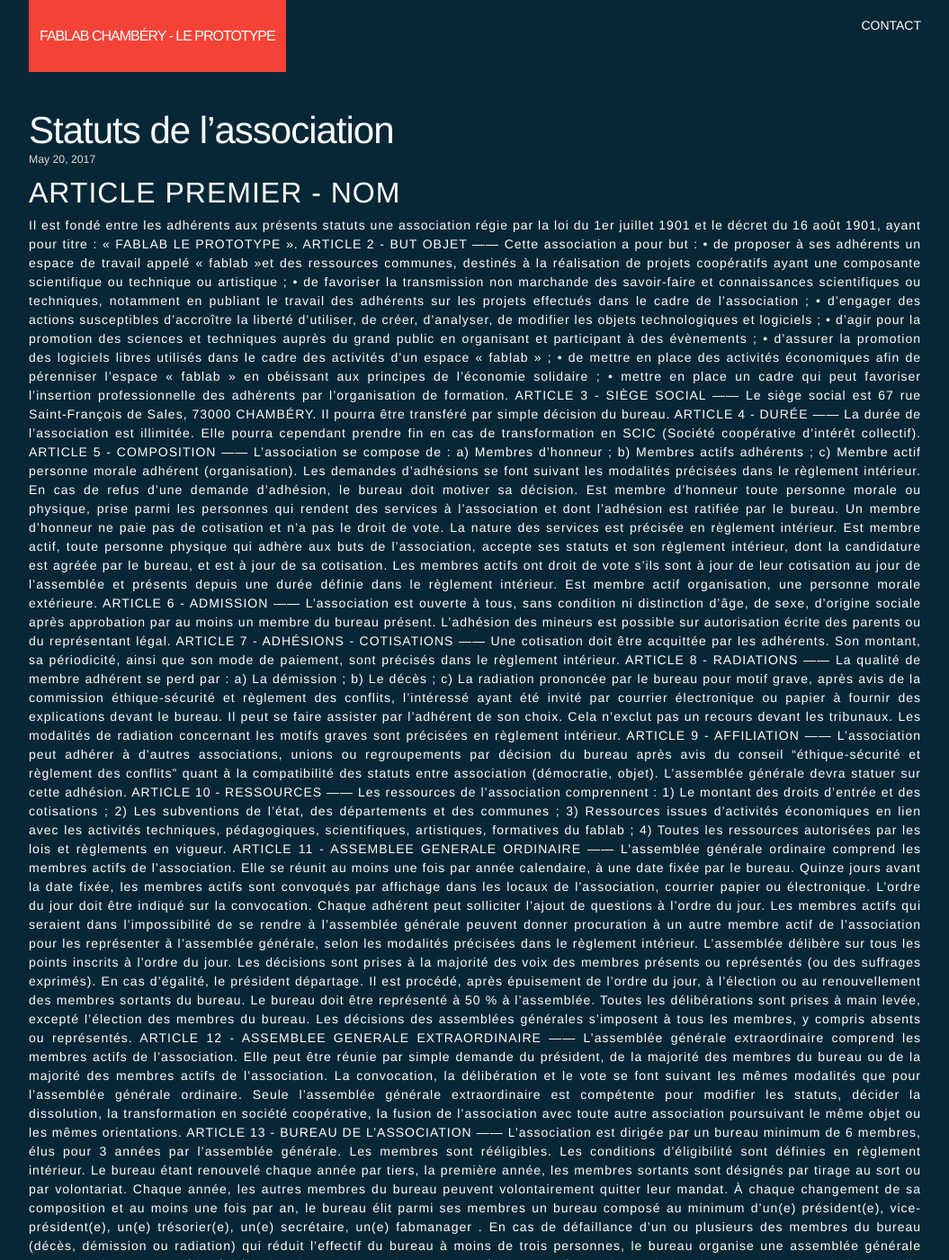
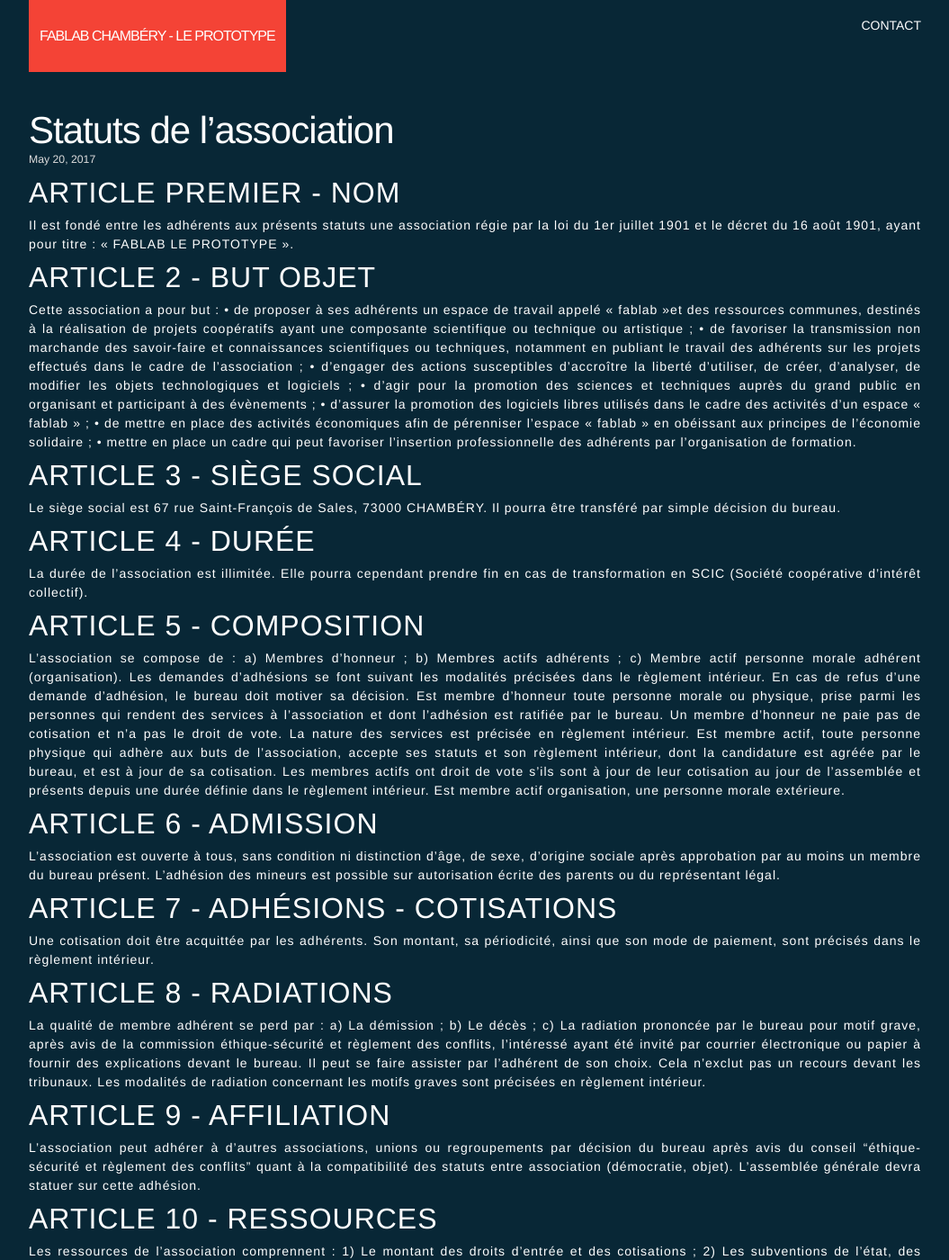
Before and after one commit to fablab-leprototype/fablab-leprototype.github.io, a Jekyll site: the page built from _posts/2017-05-20-statutsdelassociation.markdown, in a window 1280 px wide and 1400 px high. Shown: the whole window at 90% size, without its empty margins (112-1167 px from the left). Built offline with Jekyll 4.4.1, drawn with Linux system fonts in a browser that asks for light colours; nearby versions of some CDN libraries; some of the changed text lies outside the part shown.

Commit message:
headers 2
##

```diff
--- a/_posts/2017-05-20-statutsdelassociation.markdown
+++ b/_posts/2017-05-20-statutsdelassociation.markdown
@@ -7,11 +7,9 @@ height:  1
 date:   2017-05-20 11:30:45 +0200
 categories: jekyll update
 ---
-ARTICLE PREMIER - NOM
-------
+## ARTICLE PREMIER - NOM
 Il est fondé entre les adhérents aux présents statuts une association régie par la loi du 1er juillet 1901 et le décret du 16 août 1901, ayant pour titre : « FABLAB LE PROTOTYPE ».
-ARTICLE 2 - BUT OBJET
-------
+## ARTICLE 2 - BUT OBJET
 Cette association a pour but :
 • de proposer à ses adhérents un espace de travail appelé « fablab »et des ressources communes, destinés à la réalisation de projets coopératifs ayant une composante scientifique ou technique ou artistique ;
 • de favoriser la transmission non marchande des savoir-faire et connaissances scientifiques ou techniques, notamment en publiant le travail des adhérents sur les projets effectués dans le cadre de l’association ;
@@ -20,14 +18,11 @@ Cette association a pour but :
 • d'assurer la promotion des logiciels libres utilisés dans le cadre des activités d’un espace « fablab » ;
 • de mettre en place des activités économiques afin de pérenniser l’espace « fablab » en obéissant aux principes de l’économie solidaire ;
 • mettre en place un cadre qui peut favoriser l'insertion professionnelle des adhérents par l’organisation de formation.
-ARTICLE 3 - SIÈGE SOCIAL
-------
+## ARTICLE 3 - SIÈGE SOCIAL
 Le siège social est 67 rue Saint-François de Sales, 73000 CHAMBÉRY. Il pourra être transféré par simple décision du bureau.
-ARTICLE 4 - DURÉE
-------
+## ARTICLE 4 - DURÉE
 La durée de l’association est illimitée. Elle pourra cependant prendre fin en cas de transformation en SCIC (Société coopérative d’intérêt collectif).
-ARTICLE 5 - COMPOSITION
-------
+## ARTICLE 5 - COMPOSITION
 L'association se compose de :
 a) Membres d'honneur ;
 b) Membres actifs adhérents ;
@@ -37,40 +32,32 @@ Est membre d’honneur toute personne morale ou physique, prise parmi les person
 Est membre actif, toute personne physique qui adhère aux buts de l’association, accepte ses statuts et son règlement intérieur, dont la candidature est agréée par le bureau, et est à jour de sa cotisation.
 Les membres actifs ont droit de vote s’ils sont à jour de leur cotisation au jour de l’assemblée et présents depuis une durée définie dans le règlement intérieur.
 Est membre actif organisation, une personne morale extérieure.
-ARTICLE 6 - ADMISSION
-------
+## ARTICLE 6 - ADMISSION
 L’association est ouverte à tous, sans condition ni distinction d’âge, de sexe, d’origine sociale après approbation par au moins un membre du bureau présent. L’adhésion des mineurs est possible sur autorisation écrite des parents ou du représentant légal.
-ARTICLE 7 - ADHÉSIONS - COTISATIONS
-------
+## ARTICLE 7 - ADHÉSIONS - COTISATIONS
 Une cotisation doit être acquittée par les adhérents. Son montant, sa périodicité, ainsi que son mode de paiement, sont précisés dans le règlement intérieur.
-ARTICLE 8 - RADIATIONS
-------
+## ARTICLE 8 - RADIATIONS
 La qualité de membre adhérent se perd par :
 a) La démission ;
 b) Le décès ;
 c) La radiation prononcée par le bureau pour motif grave, après avis de la commission éthique-sécurité et règlement des conflits, l'intéressé ayant été invité par courrier électronique ou papier à fournir des explications devant le bureau. Il peut se faire assister par l’adhérent de son choix. Cela n’exclut pas un recours devant les tribunaux. Les modalités de radiation concernant les motifs graves sont précisées en règlement intérieur.
-ARTICLE 9 - AFFILIATION
-------
+## ARTICLE 9 - AFFILIATION
 L’association peut adhérer à d’autres associations, unions ou regroupements par décision du bureau après avis du conseil “éthique-sécurité et règlement des conflits” quant à la compatibilité des statuts entre association (démocratie, objet). L’assemblée générale devra statuer sur cette adhésion.
-ARTICLE 10 - RESSOURCES
-------
+## ARTICLE 10 - RESSOURCES
 Les ressources de l'association comprennent :
 1) Le montant des droits d'entrée et des cotisations ;
 2) Les subventions de l'état, des départements et des communes ;
 3) Ressources issues d'activités économiques en lien avec les activités techniques, pédagogiques, scientifiques, artistiques, formatives du fablab ;
 4) Toutes les ressources autorisées par les lois et règlements en vigueur.
-ARTICLE 11 - ASSEMBLEE GENERALE ORDINAIRE
-------
+## ARTICLE 11 - ASSEMBLEE GENERALE ORDINAIRE
 L’assemblée générale ordinaire comprend les membres actifs de l’association. Elle se réunit au moins une fois par année calendaire, à une date fixée par le bureau. Quinze jours avant la date fixée, les membres actifs sont convoqués par affichage dans les locaux de l’association, courrier papier ou électronique. L’ordre du jour doit être indiqué sur la convocation.
 Chaque adhérent peut solliciter l’ajout de questions à l’ordre du jour.
 Les membres actifs qui seraient dans l’impossibilité de se rendre à l’assemblée générale peuvent donner procuration à un autre membre actif de l’association pour les représenter à l’assemblée générale, selon les modalités précisées dans le règlement intérieur. L’assemblée délibère sur tous les points inscrits à l’ordre du jour.
 Les décisions sont prises à la majorité des voix des membres présents ou représentés (ou des suffrages exprimés). En cas d’égalité, le président départage. Il est procédé, après épuisement de l'ordre du jour, à l’élection ou au renouvellement des membres sortants du bureau. Le bureau doit être représenté à 50 % à l’assemblée.
 Toutes les délibérations sont prises à main levée, excepté l’élection des membres du bureau. Les décisions des assemblées générales s’imposent à tous les membres, y compris absents ou représentés.
-ARTICLE 12 - ASSEMBLEE GENERALE EXTRAORDINAIRE
-------
+## ARTICLE 12 - ASSEMBLEE GENERALE EXTRAORDINAIRE
 L’assemblée générale extraordinaire comprend les membres actifs de l’association. Elle peut être réunie par simple demande du président, de la majorité des membres du bureau ou de la majorité des membres actifs de l’association. La convocation, la délibération et le vote se font suivant les mêmes modalités que pour l’assemblée générale ordinaire. Seule l’assemblée générale extraordinaire est compétente pour modifier les statuts, décider la dissolution, la transformation en société coopérative, la fusion de l’association avec toute autre association poursuivant le même objet ou les mêmes orientations.
-ARTICLE 13 - BUREAU DE L’ASSOCIATION
-------
+## ARTICLE 13 - BUREAU DE L’ASSOCIATION
 L'association est dirigée par un bureau minimum de 6 membres, élus pour 3 années par l'assemblée générale. Les membres sont rééligibles. Les conditions d’éligibilité sont définies en règlement intérieur.
 Le bureau étant renouvelé chaque année par tiers, la première année, les membres sortants sont désignés par tirage au sort ou par volontariat. Chaque année, les autres membres du bureau peuvent volontairement quitter leur mandat.
 À chaque changement de sa composition et au moins une fois par an, le bureau élit parmi ses membres un bureau composé au minimum d'un(e) président(e), vice-président(e), un(e) trésorier(e), un(e) secrétaire, un(e) fabmanager .
@@ -80,17 +67,13 @@ Le trésorier est chargé de la gestion du patrimoine de l’association, il eff
 Le secrétaire est chargé de la saisie des comptes-rendus de réunion et de la communication interne et externe de l’association, en accord avec le bureau. En cas d’indisponibilité, il peut être remplacé par un fabmanager.
 Les postes de président et trésorier ne sont pas cumulables.
 Le Fabmanager est chargé de la gestion technique et administrative de l’espace « fablab » et de prévoir, organiser les activités des membres.
-ARTICLE 14 - INDEMNITES
-------
+## ARTICLE 14 - INDEMNITES
 Toutes les fonctions administratives des membres du bureau sont gratuites et bénévoles. Seuls les frais occasionnés par l’accomplissement de leur mandat sont remboursés sur justificatifs. Des missions techniques précises peuvent donner lieu à remboursement de frais. Le rapport financier présenté à l’assemblée générale ordinaire présente, par bénéficiaire, les remboursements de frais de mission, de déplacement ou de représentation.
-ARTICLE 15 - REGLEMENT INTERIEUR
-------
+## ARTICLE 15 - REGLEMENT INTERIEUR
 Un règlement intérieur est établi par le bureau, qui le fait alors approuver par l'assemblée générale.
 Ce règlement éventuel est destiné à fixer les divers points non prévus par les présents statuts, notamment ceux qui ont trait à l'administration interne de l'association.
 Le fonctionnement de l’association est régi par son règlement intérieur. Les modifications ultérieures du règlement intérieur se font suivant les modalités précisées dans la version en vigueur de ce même règlement.
-ARTICLE 16 - DISSOLUTION
-------
+## ARTICLE 16 - DISSOLUTION
 En cas de dissolution prononcée par l’assemblée générale extraordinaire, un ou plusieurs liquidateurs sont nommés, et l'actif net, s'il y a lieu, est dévolu à un organisme ayant un but non lucratif (ou à une association ayant des buts similaires) conformément aux décisions de l’assemblée générale extraordinaire qui statue sur la dissolution. L’actif net ne peut être dévolu à un membre de l’association, même partiellement, sauf reprise d’un apport.
-ARTICLE 17 - LIBÉRALITÉS
-------
+## ARTICLE 17 - LIBÉRALITÉS
 Le rapport et les comptes annuels sont adressés chaque année au Préfet du département. L’association s’engage à présenter ses registres et pièces de comptabilité sur toute réquisition des autorités administratives en ce qui concerne l’emploi des libéralités qu’elle serait autorisée à recevoir, à laisser visiter ses établissements par les représentants de ces autorités compétents et à leur rendre compte du fonctionnement desdits établissements.
```
